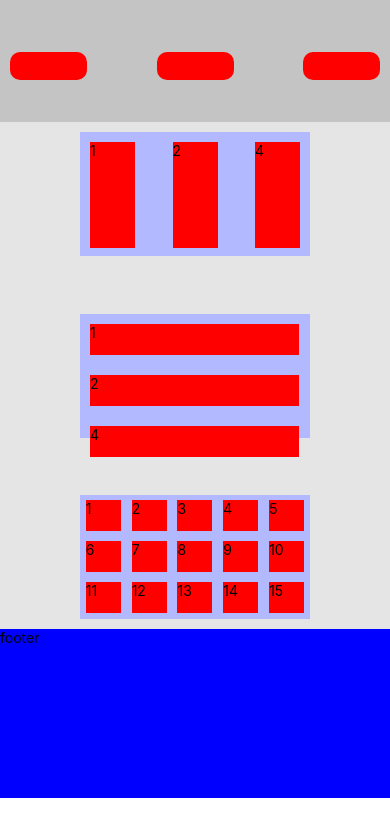
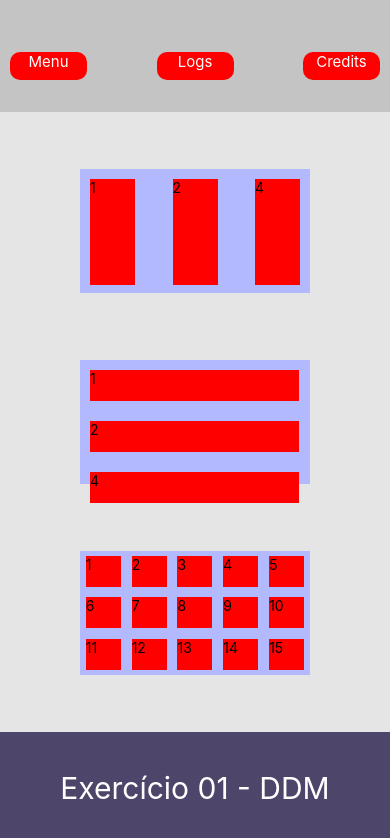
Before and after one commit to leocassiosilva/react-native, a React Native app: screen / in a window 390 px wide. Shown: the top 838 px of the page. Built offline with nearby package versions, Linux system fonts and the light colour scheme.

Commit message:
conteudo

```diff
--- a/App.js
+++ b/App.js
@@ -8,10 +8,13 @@ export default function App() {
     <View style={styles.container}>
       <View style={styles.header}>
           <View style={styles.box}>
+            <Text style={styles.text_header}>Menu</Text>
           </View>
           <View style={styles.box}>
+          <Text style={styles.text_header}>Logs</Text>
           </View>
           <View style={styles.box}>
+          <Text style={styles.text_header}>Credits</Text>
           </View>
       </View>
       <View style={styles.central}>
@@ -45,7 +48,7 @@ export default function App() {
 		  </View>
 
       <View style={styles.footer}>
-          <Text>footer</Text>
+          <Text style={styles.text_footer}>Exercício 01 - DDM</Text>
 		  </View>
     </View>
   )
@@ -60,9 +63,9 @@ const styles = StyleSheet.create({
 
   //Flex do centro
   central: {
-    flex: 0.6,
+    flex: 0.8,
     backgroundColor: '#E5E5E5',
-    justifyContent:'space-between',
+    justifyContent:'space-evenly',
     alignItems:'center'
   },
 
@@ -82,6 +85,23 @@ const styles = StyleSheet.create({
 		margin: 10,
 	},
 
+    //central 1
+  box_central1:{
+    width: 230,
+    height: 124,
+    backgroundColor: '#B2B9FF',
+    justifyContent: 'space-evenly',
+    margin: 10,
+	},
+
+  box_central_dentro1:{
+    width: 209,
+    height: 31,
+    backgroundColor: 'red',
+		margin: 10,
+	},
+
+  //Fim do Centro 1
 
   //central 2
   box_central2:{
@@ -100,27 +120,8 @@ const styles = StyleSheet.create({
     backgroundColor: 'red',
 		margin: 5,
 	},
+  //fim central 2
 
-
-
-
-    //central 1
-  box_central1:{
-    width: 230,
-    height: 124,
-    backgroundColor: '#B2B9FF',
-    justifyContent: 'space-evenly',
-    margin: 10,
-	},
-
-  box_central_dentro1:{
-    width: 209,
-    height: 31,
-    backgroundColor: 'red',
-		margin: 10,
-	},
-
-  //Fim do Centro
 
 
   header: {
@@ -129,6 +130,12 @@ const styles = StyleSheet.create({
     backgroundColor: '#C4C4C4',
     justifyContent: 'space-between',
     alignItems: 'baseline',
+  },
+
+  text_header: {
+    color: 'white',
+    fontSize: 15,
+    textAlign:'center'
   },
 
   box:{
@@ -142,14 +149,19 @@ const styles = StyleSheet.create({
 		margin: 10,
 	},
 
-  text: {
-    color: 'black',
-    fontSize: 40,
+  text_footer: {
+    color: 'white',
+    fontSize: 30,
+    textAlign:'center'
   },
 
 
   footer: {
-    flex: 0.2,
-    backgroundColor: 'blue',
+    flexDirection:'row',
+    flex: 0.145,
+    backgroundColor: '#4E466A',
+    alignItems:'center',
+    justifyContent: 'center',
+
   }
 });
```
